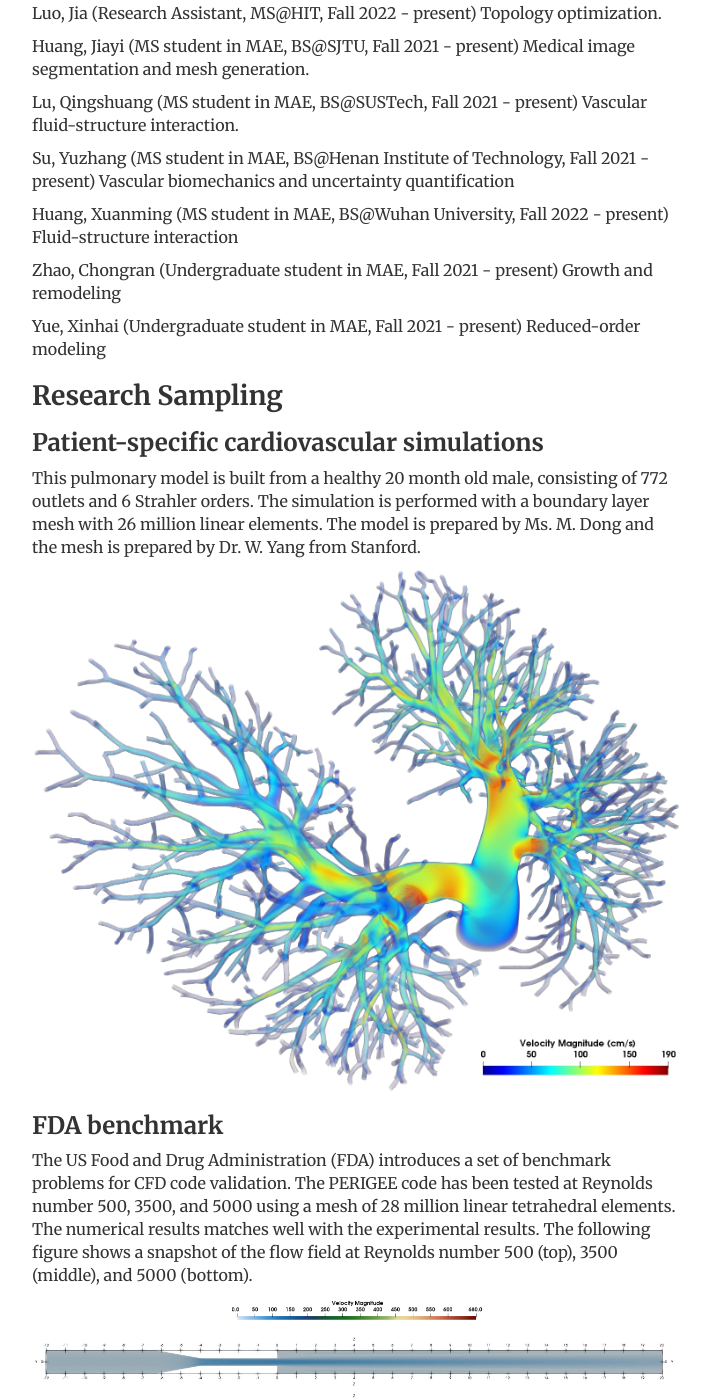
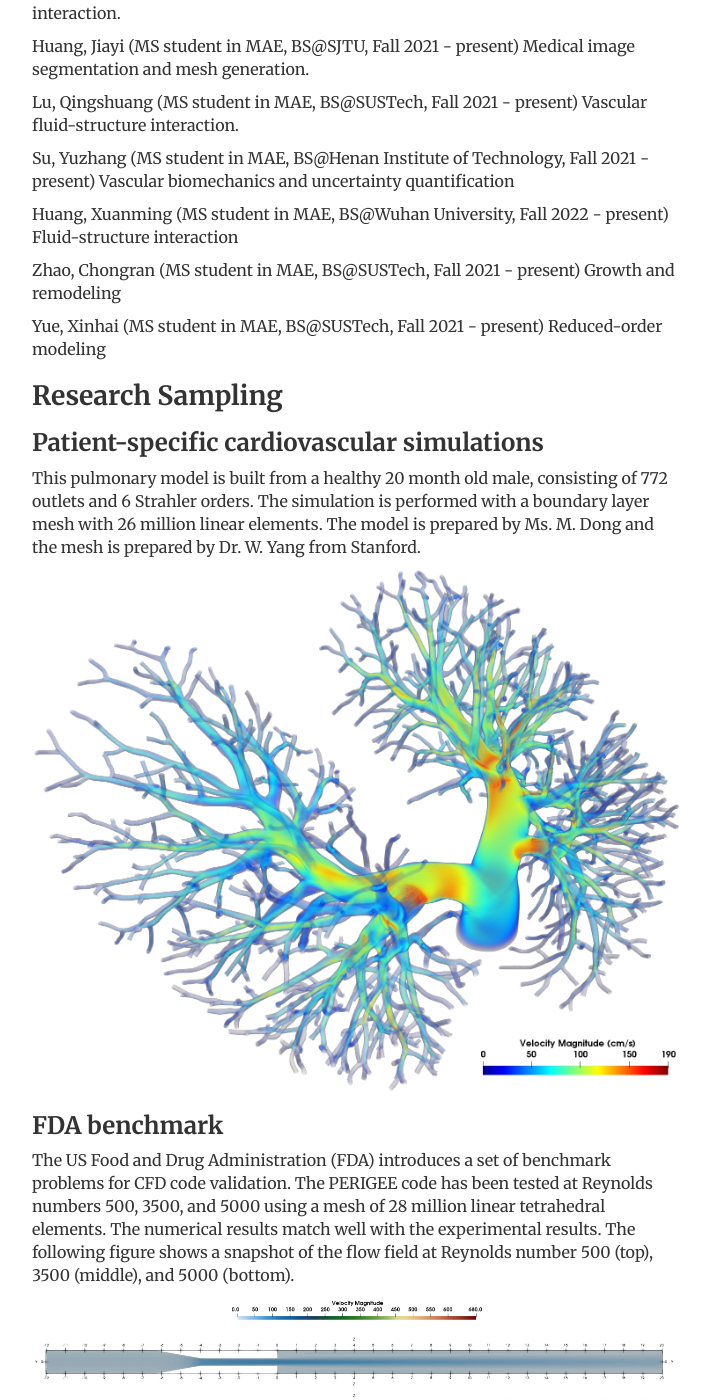
Before and after one commit to ju-liu/ju-liu.github.io, a Jekyll site: the page built from research/index.html, in a window 1280 px wide and 1400 px high, scrolled down 1120 px. Shown: the whole window, without its empty margins (284-994 px from the left). Built offline with Jekyll 4.4.1, drawn with Linux system fonts in a browser that asks for light colours; nearby versions of some CDN libraries; library files that are not in the unit come from our copies; comment, search, counter and statistics services are not loaded; some of the changed text lies outside the part shown.

Commit message:
Update index.html

```diff
--- a/research/index.html
+++ b/research/index.html
@@ -31,8 +33,6 @@ My lab is equipped with ThinkStation P920/P620 tower workstations for methodolog
   <p>Pan, Hui (PhD student in MAE, co-advised with Prof. Yijun Liu, MS@HIT(Shenzhen), Fall 2020 - present) Higher-order methods.</p>
 
   <p>Sun, Yujie (PhD student in MAE, MS@SUSTech, Fall 2022 - present) Fluid-structure interaction.</p>
-
-  <p>Luo, Jia (Research Assistant, MS@HIT, Fall 2022 - present) Topology optimization.</p>
 
   <p>Huang, Jiayi (MS student in MAE, BS@SJTU, Fall 2021 - present) Medical image segmentation and mesh generation.</p>
 
@@ -42,9 +42,9 @@ My lab is equipped with ThinkStation P920/P620 tower workstations for methodolog
 
   <p>Huang, Xuanming (MS student in MAE, BS@Wuhan University, Fall 2022 - present) Fluid-structure interaction</p>
 
-  <p>Zhao, Chongran (Undergraduate student in MAE, Fall 2021 - present) Growth and remodeling</p>
+  <p>Zhao, Chongran (MS student in MAE, BS@SUSTech, Fall 2021 - present) Growth and remodeling</p>
 
-  <p>Yue, Xinhai (Undergraduate student in MAE, Fall 2021 - present) Reduced-order modeling</p>
+  <p>Yue, Xinhai (MS student in MAE, BS@SUSTech, Fall 2021 - present) Reduced-order modeling</p>
 
 <h2>Research Sampling</h2>
   <h3>Patient-specific cardiovascular simulations</h3>
@@ -54,8 +54,8 @@ My lab is equipped with ThinkStation P920/P620 tower workstations for methodolog
   <h3>FDA benchmark</h3>
   <p>The US Food and Drug Administration (FDA) introduces a set of benchmark
   problems for CFD code validation. The PERIGEE code has been tested at Reynolds
-  number 500, 3500, and 5000 using a mesh of 28 million linear tetrahedral
-  elements. The numerical results matches well with the experimental results.
+  numbers 500, 3500, and 5000 using a mesh of 28 million linear tetrahedral
+  elements. The numerical results match well with the experimental results.
   The following figure shows a snapshot of the flow field at Reynolds number 500
   (top), 3500 (middle), and 5000 (bottom).</p>
   <img  class="img-responsive" alt="Boiling" src="/img/FDA_benchmark.jpg">
```
Also changed, not shown: other parts of research/index.html (+3 -1 lines).
